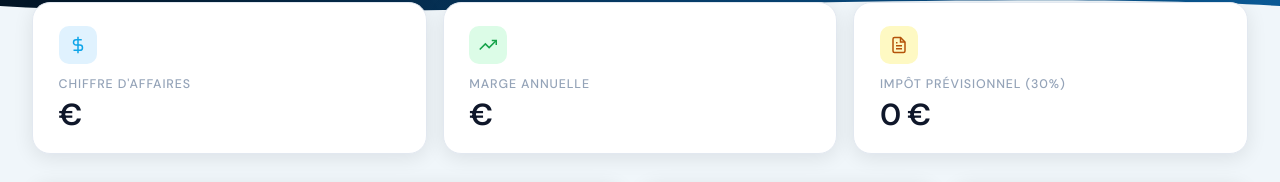
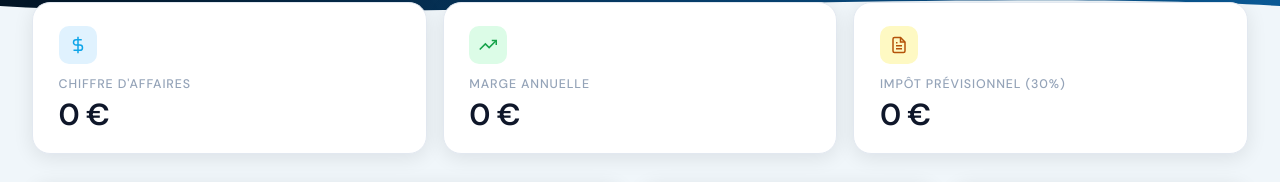
Before and after one commit to Ldacosta7/bateau-thibault-backoffice, an Angular app: page /dashboard in a window 1280 px wide. Shown: the part 122-304 px from the top of the page. Built offline with nearby package versions, Linux system fonts and the light colour scheme; no server answers.

Commit message:
fix dashboard début

```diff
--- a/src/app/core/services/dashboard.service.ts
+++ b/src/app/core/services/dashboard.service.ts
@@ -25,6 +25,14 @@ export class DashboardService {
     private mouvementsService: MouvementsService,
     private produitsService: ProduitsService
   ) {}
+
+  async getHistoriqueAchat(): Promise<Mouvement[]>{
+    return await firstValueFrom(this.mouvementsService.getHistoriqueFiltre(undefined, 'ajout'));
+  }
+
+  async getHistoriqueVentes(): Promise<Mouvement[]>{
+    return await firstValueFrom(this.mouvementsService.getHistoriqueFiltre(undefined, 'retrait-par-vente'));
+  }
 
   private getVentes(): Observable<Mouvement[]> {
     return this.mouvementsService.getHistoriqueFiltre(undefined, 'retrait-par-vente');
--- a/src/app/pages/dashboard/dashboard.component.ts
+++ b/src/app/pages/dashboard/dashboard.component.ts
@@ -32,6 +32,8 @@ export class DashboardComponent implements OnInit, AfterViewInit {
   tauxInvendus: { categorie: number; taux: number }[] = [];
   trimestres: KpiTrimestre[] = [];
   confettisActifs = false;
+  historiqueVente : any = null;
+  historiqueAchat : any = null;
 
   constructor(private dashboardService: DashboardService) {}
 
@@ -49,17 +51,50 @@ export class DashboardComponent implements OnInit, AfterViewInit {
     setTimeout(() => this.creerTousLesGraphiques(), 100);
   }
 
-  chargerKpis(): void {
+  async chargerKpis(): Promise<void> {
+    this.historiqueAchat = await this.dashboardService.getHistoriqueAchat();
+    this.historiqueVente = await this.dashboardService.getHistoriqueVentes();
+    console.log(this.historiqueVente, this.historiqueAchat);
+
     const annee = this.anneeSelectionnee;
-    this.caTotal = this.dashboardService.getCATotal(annee);
-    this.margeAnnuelle = this.dashboardService.getMargeAnnuelle(annee);
-    this.impotPrevisionnel = this.dashboardService.getImpotPrevisionnel(annee);
+    this.caTotal = this.getCaTotal();
+    this.margeAnnuelle = this.getMargeAnnuelle();
+    this.impotPrevisionnel = this .getImpotPrevisionnel();
     this.valeurStock = this.dashboardService.getValeurStock();
     this.top3 = this.dashboardService.getTop3Vendus();
     this.rupturesStock = this.dashboardService.getProduitsSousSeuilStock(5);
     this.tauxInvendus = this.dashboardService.getTauxInvendusParCategorie();
     this.trimestres = this.dashboardService.getCAParTrimestre(annee);
     this.confettisActifs = this.trimestres.some(t => t.confettis);
+  }
+
+  getCaTotal(){
+    let somme = 0;
+    this.historiqueVente.forEach((element: { montant: number; date: Date }) => {
+      if(new Date(element.date).getFullYear() === this.anneeSelectionnee){
+        somme = somme + element.montant;
+      }
+    });
+
+    return somme;
+  }
+
+  getMargeAnnuelle(){
+    let ca = this.getCaTotal();
+    let achats = 0;
+    this.historiqueAchat.forEach((element: { date: Date; montant: number; }) => {
+      if(new Date(element.date).getFullYear() === this.anneeSelectionnee){
+        achats = element.montant
+      }
+    });
+
+    return ca - achats;
+  }
+
+  getImpotPrevisionnel(){
+    let margeAnnuelle = this.getMargeAnnuelle();
+
+    return margeAnnuelle > 0 ? margeAnnuelle * 0.3 : 0;
   }
 
   detruireTousLesGraphiques(): void {
--- a/src/app/pages/produits/produits.component.html
+++ b/src/app/pages/produits/produits.component.html
@@ -89,18 +89,17 @@
           <th mat-header-cell *matHeaderCellDef>Stock</th>
           <td mat-cell *matCellDef="let pf">
             <div class="stock-wrapper">
-              <span class="stock-value" [class.stock-bas]="pf.produit.quantiteStock < 5">
-                {{ pf.produit.quantiteStock }}
+              <span class="stock-value" [class.stock-bas]="pf.produit.stock < 5">
+                {{ pf.produit.stock }}
               </span>
-              <span class="stock-label" *ngIf="pf.produit.quantiteStock < 5">Stock bas</span>
+              <span class="stock-label" *ngIf="pf.produit.stock < 5">Stock bas</span>
             </div>
           </td>
         </ng-container>
 
         <ng-container matColumnDef="vendus">
-          <th mat-header-cell *matHeaderCellDef>Vendus</th>
+          <th mat-header-cell *matHeaderCellDef> </th>
           <td mat-cell *matCellDef="let pf">
-            <span class="vendus-value">{{ pf.produit.nombreVendus }}</span>
           </td>
         </ng-container>
 
--- a/src/app/pages/produits/produits.component.ts
+++ b/src/app/pages/produits/produits.component.ts
@@ -189,8 +189,8 @@ export class ProduitsComponent implements OnInit {
         if(pf.quantiteMouvement != null || pf.prixMouvement != null ){
 
           pf.quantiteMouvement != null && pf.prixMouvement != null ? this.formTotal = pf.quantiteMouvement * pf.prixMouvement : undefined;
-
-
+          let stock = 0;
+          pf.quantiteMouvement != null ? stock = pf.produit.stock + pf.quantiteMouvement : undefined;
           const postFormHistorique = {
             "produit": pf.produit.id,
             "transaction": pf.typeMouvement,
@@ -199,7 +199,13 @@ export class ProduitsComponent implements OnInit {
             "montant": this.formTotal
           }
 
+          const postFormProduitStock = {
+            "stock": stock
+          }
+
           this.mouvementsService.postMouvements(postFormHistorique);
+          this.produitsService.postProduit(pf.produit.id, postFormProduitStock);
+
         }
 
         this.chargerProduits();
```
